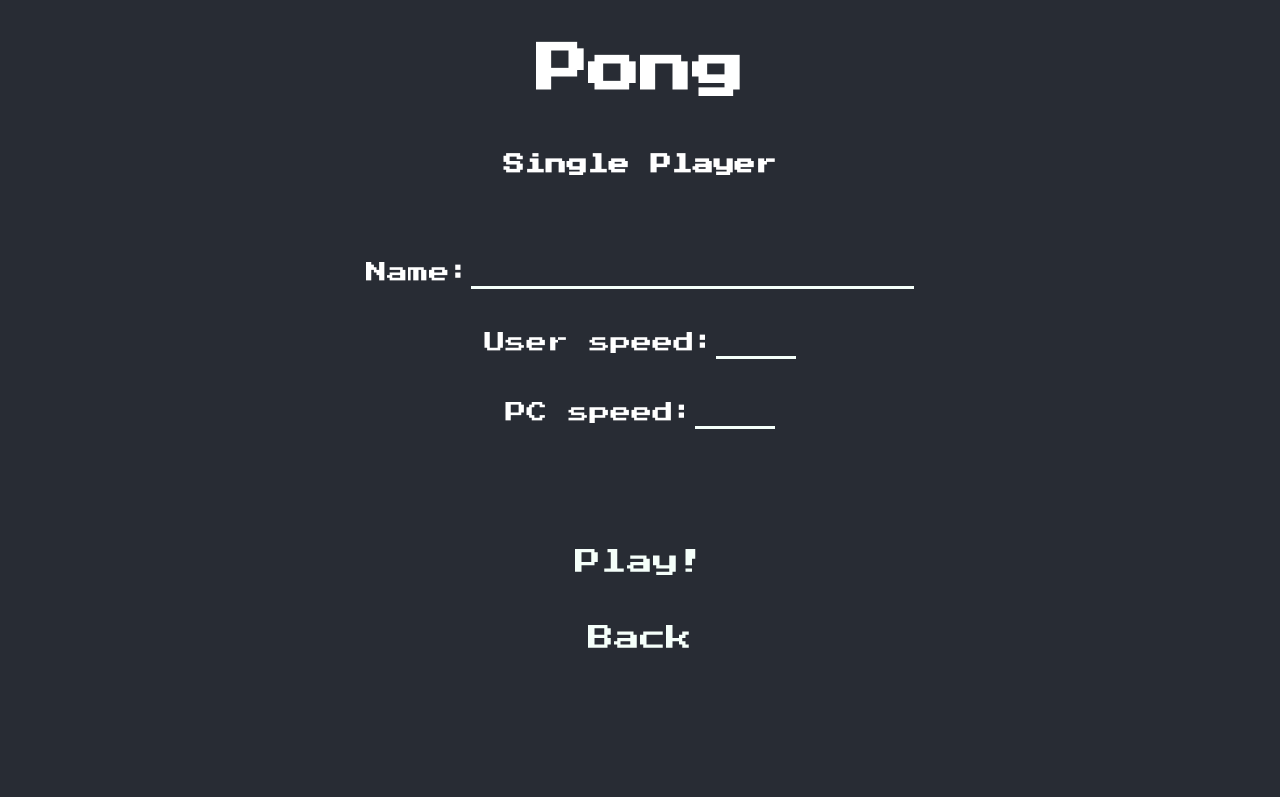
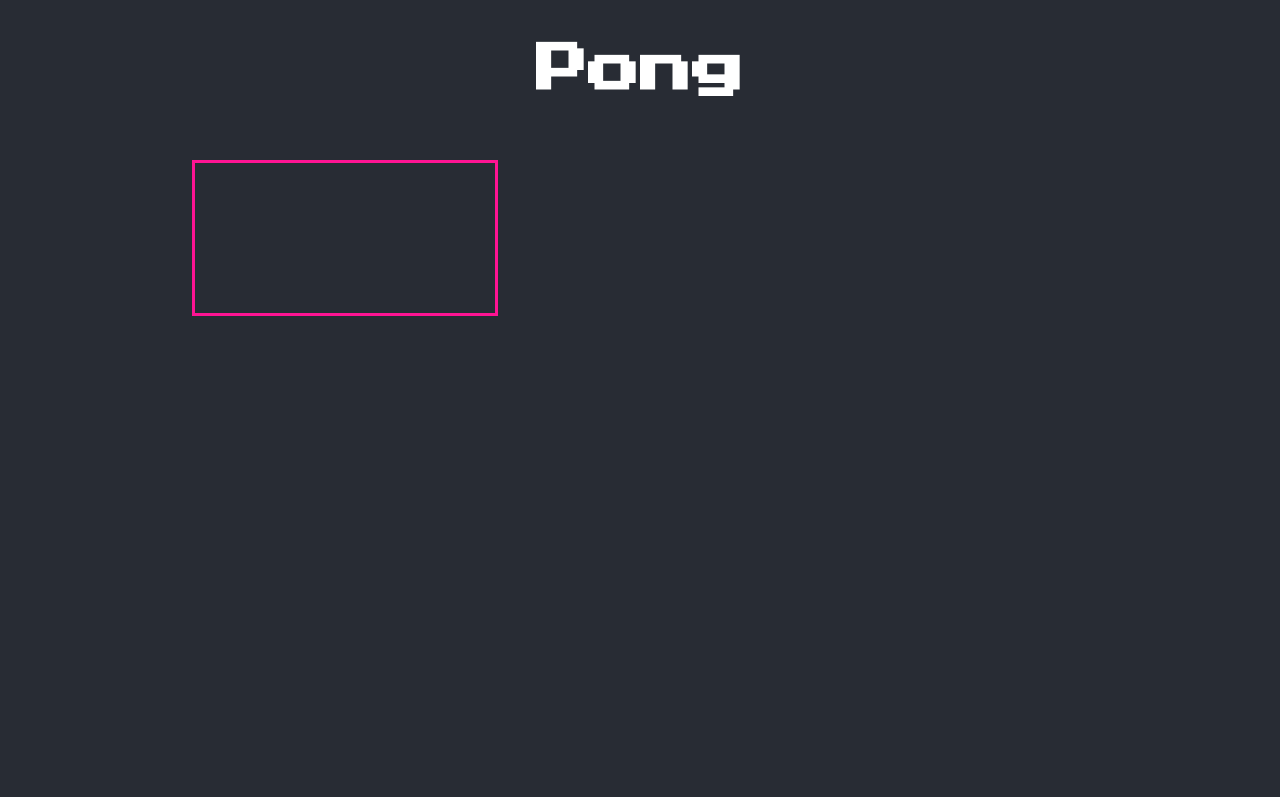
Before and after one commit to oded-ivry/pong, a React (Create React App) app in the folder pong/: page /single in a window 1280 px wide. Built offline with nearby package versions, Linux system fonts and the light colour scheme.

Commit message:
open the a new game in Single

```diff
--- a/pong/src/game/Game.js
+++ b/pong/src/game/Game.js
@@ -2,6 +2,7 @@ import Ball from './Ball';
 import Player from './Player';
 import React, { Component } from 'react';
 import ReactDOM from 'react-dom';
+import styled from 'styled-components';
 import App from '../App';
 
 const ISPC = false;
@@ -23,13 +24,13 @@ class Game extends Component{
         //field
         this.canvas = document.getElementById("canvas");
         this.ctxt = this.canvas.getContext('2d');
-        this.canvas.width = document.body.clientWidth;
-        this.canvas.height = window.innerHeight - 20;
+        this.canvas.width = document.body.clientWidth*0.7;
+        this.canvas.height = (window.innerHeight )*0.7;
         this.halfLinePos = this.canvas.width / 2;
 
         window.addEventListener('resize', () => {
-            this.canvas.width = document.body.clientWidth;
-            this.canvas.height = window.innerHeight - 20;
+            this.canvas.width = document.body.clientWidth*0.7;
+            this.canvas.height = (window.innerHeight )*0.7;
             }
         );
     }
@@ -83,7 +84,7 @@ class Game extends Component{
         //draw field
         this.ctxt.clearRect(0, 0, this.canvas.width, this.canvas.height);
         this.ctxt.fillStyle = 'black';
-        this.ctxt.fillRect(0, 0, this.canvas.width, this.canvas.height);
+        this.ctxt.fillRect(0,0, this.canvas.width, this.canvas.height);
         this.ctxt.fillStyle = 'white';
         this.ctxt.fillRect(this.halfLinePos, 0, 7, this.canvas.height);
 
@@ -117,6 +118,17 @@ class Game extends Component{
         }
         window.requestAnimationFrame(this.drawGame.bind(this));
     }
+
+    render(){
+        return(
+            <Canvas/>
+        )
+    };
 }
+export default Game;
 
-export default Game;
+const Canvas = styled.canvas`
+    position:relative;
+    // top:10px;
+    // left:10px;
+`;
--- a/pong/src/game/index.js
+++ b/pong/src/game/index.js
@@ -1,9 +1,11 @@
 import React from 'react';
 import Game from './Game';
 import ReactDOM from 'react-dom';
+import styled from 'styled-components';
+
 
 export default () => {
-    const element = <canvas  id="canvas"/>;
+    const element = <Canvas  id="canvas"/>;
 ReactDOM.render(
     element,
   document.getElementById('root')
@@ -12,3 +14,10 @@ ReactDOM.render(
     setTimeout(() => new Game().start(), 1500);
 
 }
+
+
+const Canvas = styled.canvas`
+    position: absolute;
+    top: 20%;
+    left: 20%;
+`;
--- a/pong/src/multi.js
+++ b/pong/src/multi.js
@@ -8,7 +8,7 @@ function Multi() {
     return (
         <Page>
             <Title>Multi Player</Title>
-            <Form action='/action_page.php' target='_blank'>
+            <Form>
                 <Label>1st player's name:<FormItemInput type='text' id='fpName'/></Label>
                 <Label>2nd player's name:<FormItemInput type='text' id='spName'/></Label>
                 <Label>1st player's speed:<FormItemInput type='number' min="1" max="10" id='fpSpeed'/></Label>
--- a/pong/src/single.js
+++ b/pong/src/single.js
@@ -1,23 +1,48 @@
-import React from 'react';
+import React, { createElement } from 'react';
 import { Link } from "react-router-dom";
 import styled from 'styled-components';
-import startGame from './game/index.js';
+import Game from '../src/game/Game';
+// import startGame from './game/index.js';
 
-function Single() {
-  const uSpeed = document.getElementById("uSpeed");
-  const pcSpeed = document.getElementById("pcSpeed");
+var gameOn = false;
+
+function startGame(){
+ gameOn = true;
+}
+
+function Pager() {
   return (
     <Page>
         <Title>Single Player</Title>
-            <Form action='/action_page.php' target='_blank'>
+        <Form>
             <Label>Name:<FormItemInput type='text' id='name'/></Label>
             <Label>User speed:<FormItemInput type='number' min="1" max="10" id='uSpeed'/></Label>
             <Label>PC speed:<FormItemInput type='number' min="1" max="10" id='pcSpeed'/></Label>
         </Form>
-            <PlyButton onClick={(props) => startGame()}>Play!</PlyButton>
+        <PlyButton onClick={() => startGame()}>Play!</PlyButton>
          <StyledLink to="/play">Back</StyledLink>
     </Page>
 );
+}
+
+function  GameArea() {
+  setTimeout(() => new Game().start(), 1500);
+  return(
+    <Canvas  id="canvas"/>
+    );
+
+}
+
+function Single() {
+  if (!gameOn){
+    return(
+      GameArea()
+    );
+  }else{
+    return(
+      Pager()
+    );
+  }
 }
 export default Single;
 
@@ -73,3 +98,9 @@ const PlyButton = styled.button`
     font-size: calc(20px + 2vmin);;
   }
 `;
+const Canvas = styled.canvas`
+    position: absolute;
+    border:solid deepPink 3px;
+    top: 20%;
+    left: 15%;
+`;
```
Also changed, not shown: pong/src/game/Game.view.js (added, +20 -0 lines), pong/src/state/game.slice.js (added, +15 -0 lines). Lines whose indentation alone changed are shown as unchanged.
